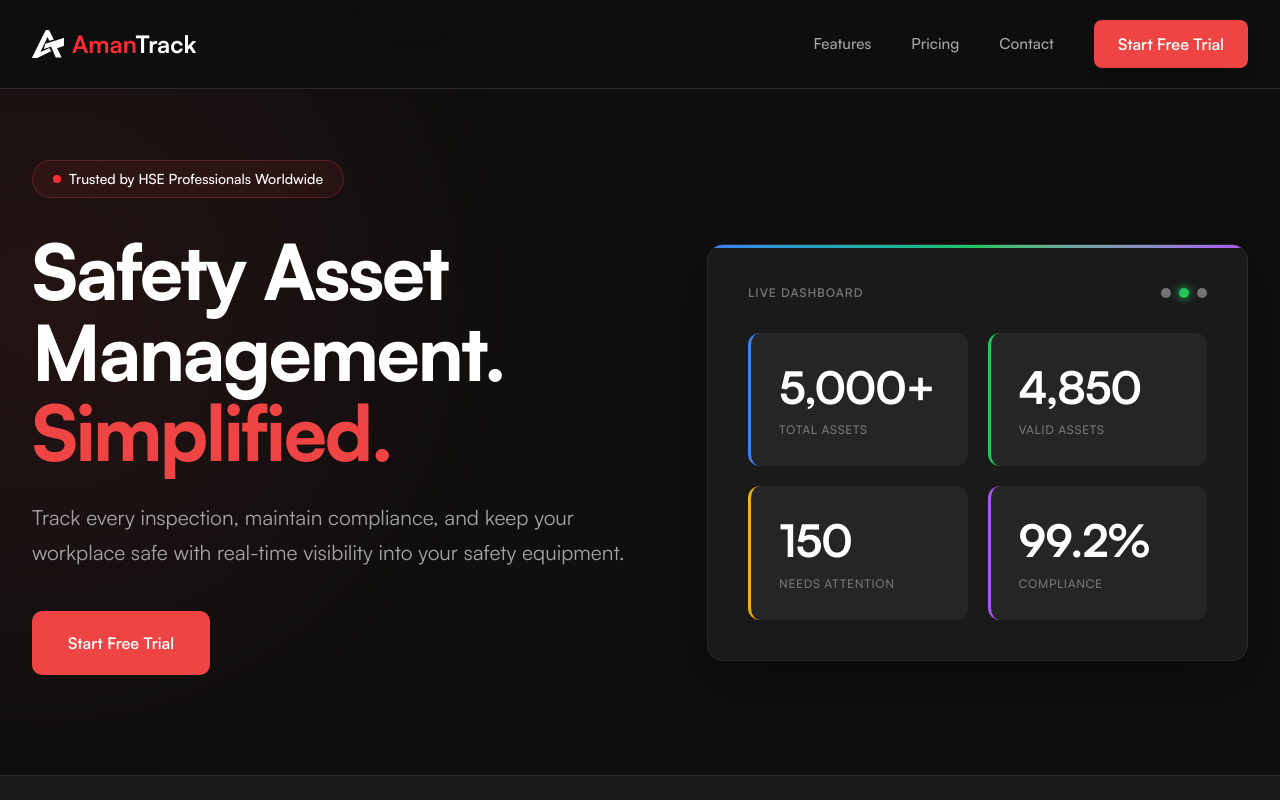
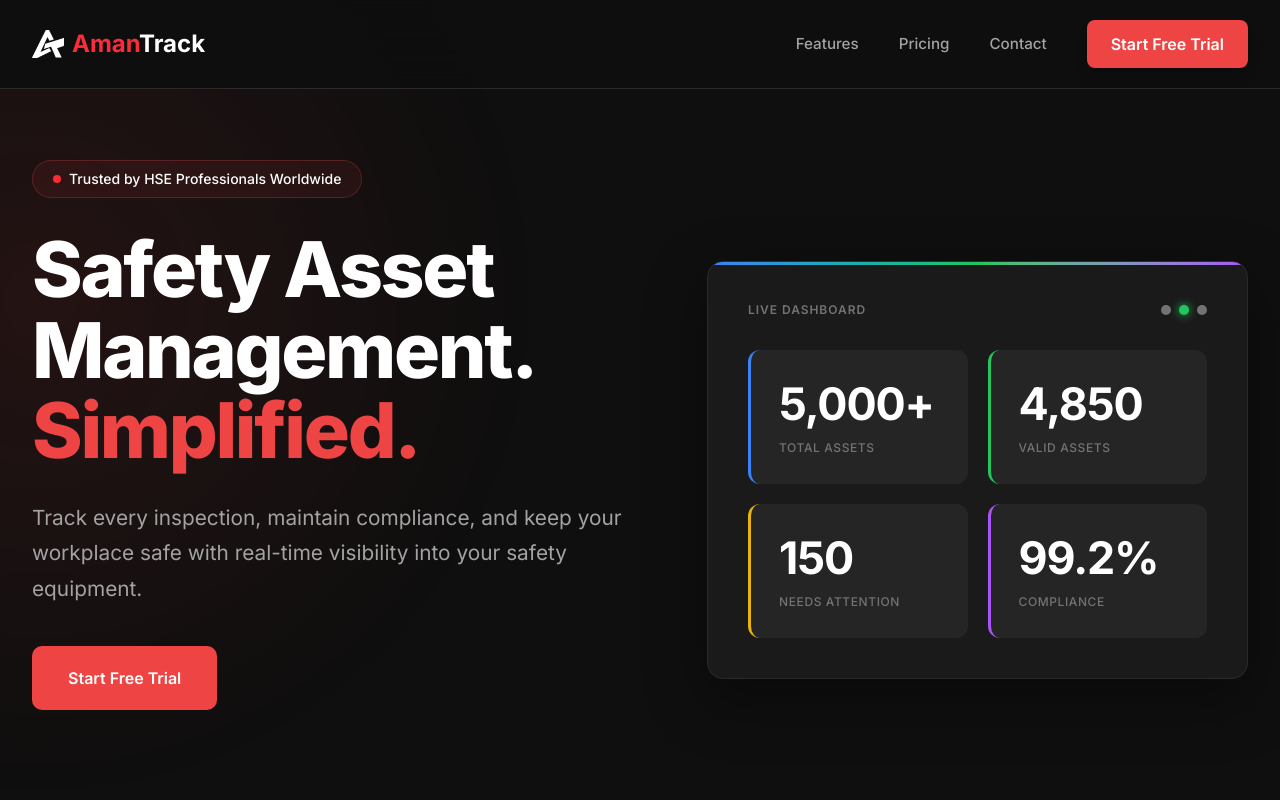
Before and after one commit to nini-btw/amantrack-frontend, a Next.js app: page / in a window 1280 px wide. Shown: the top 800 px of the page. Built offline with nearby package versions, Linux system fonts and the light colour scheme.

Commit message:
add falback font

```diff
--- a/src/app/(presentation)/layout.tsx
+++ b/src/app/(presentation)/layout.tsx
@@ -2,6 +2,7 @@
 
 import { useState } from "react";
 import localFont from "next/font/local";
+import { Inter } from "next/font/google";
 import { PresentationNav } from "@/components/presentation/navigation/PresentationNav";
 import { PresentationFooter } from "@/components/presentation/navigation/PresentationFooter";
 import PrivacyPolicyModal from "@/components/presentation/sections/PrivacyPolicyModal";
@@ -10,6 +11,12 @@
 const satoshi = localFont({
   src: "../../../public/Satoshi-Variable.woff2",
   variable: "--font-satoshi",
+  display: "swap",
+});
+
+const inter = Inter({
+  subsets: ["latin"],
+  variable: "--font-inter",
   display: "swap",
 });
 
@@ -22,7 +29,7 @@
   const [termsOpen, setTermsOpen] = useState(false);
 
   return (
-    <div className={`${satoshi.className}`}>
+    <div className={`${satoshi.className} ${inter.className}`}>
       <PresentationNav />
 
       <main className="presentation-main">{children}</main>
```
